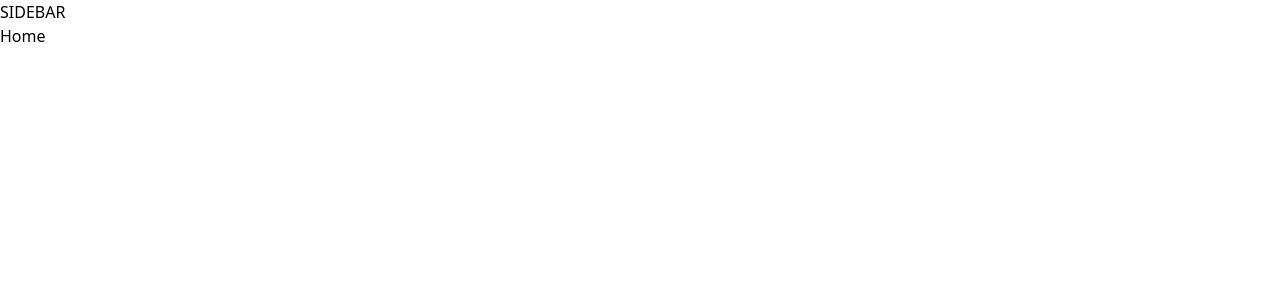
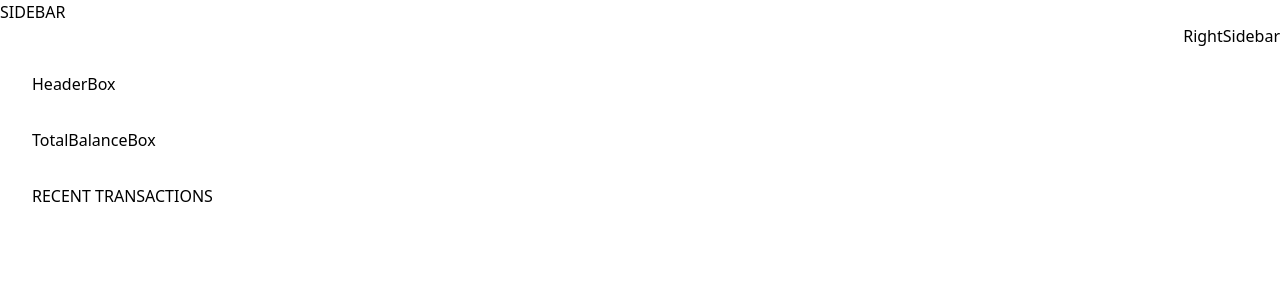
Before and after one commit to lasindu2001/next-banking-app, a Next.js app: page / in a window 1280 px wide. Shown: the top 300 px of the page. Built offline with nearby package versions, Linux system fonts and the light colour scheme.

Commit message:
create initial structure of home page

```diff
--- a/app/(root)/page.tsx
+++ b/app/(root)/page.tsx
@@ -1,8 +1,31 @@
+import HeaderBox from '@/components/HeaderBox'
+import RightSidebar from '@/components/RightSidebar';
+import TotalBalanceBox from '@/components/TotalBalanceBox';
 import React from 'react'
 
 const Home = () => {
+  const loggedIn = { firstName: 'Lasindu', lastName: 'Maduranga', email: 'lasindumvp2001@gmail.com' };
+
   return (
-    <div>Home</div>
+    <section className='home'>
+      <div className="home-content">
+        <header className="home-header">
+          <HeaderBox
+            type="greeting"
+            title="Welcome"
+            user={loggedIn?.firstName || 'Guest'}
+            subtext="Access and manage your account and transactions efficiently."
+          />
+          <TotalBalanceBox
+            accounts={[]}
+            totalBanks={1}
+            totalCurrentBalance={1250.35}
+          />
+        </header>
+        RECENT TRANSACTIONS
+      </div>
+      <RightSidebar/>
+    </section>
   )
 }
 
--- /dev/null
+++ b/components/HeaderBox.tsx
@@ -0,0 +1,7 @@
+const HeaderBox = ({ type = "title", title, subtext, user }: HeaderBoxProps) => {
+  return (
+    <div>HeaderBox</div>
+  )
+}
+
+export default HeaderBox
--- /dev/null
+++ b/components/RightSidebar.tsx
@@ -0,0 +1,7 @@
+const RightSidebar = () => {
+  return (
+    <div>RightSidebar</div>
+  )
+}
+
+export default RightSidebar
--- /dev/null
+++ b/components/TotalBalanceBox.tsx
@@ -0,0 +1,9 @@
+const TotalBalanceBox = ({
+    accounts = [], totalBanks, totalCurrentBalance
+  }: TotalBalanceBoxProps) => {
+  return (
+    <div>TotalBalanceBox</div>
+  )
+}
+
+export default TotalBalanceBox
--- a/types/index.d.ts
+++ b/types/index.d.ts
@@ -202,7 +202,7 @@ declare interface BankTabItemProps {
   appwriteItemId?: string;
 }
 
-declare interface TotlaBalanceBoxProps {
+declare interface TotalBalanceBoxProps {
   accounts: Account[];
   totalBanks: number;
   totalCurrentBalance: number;
```
